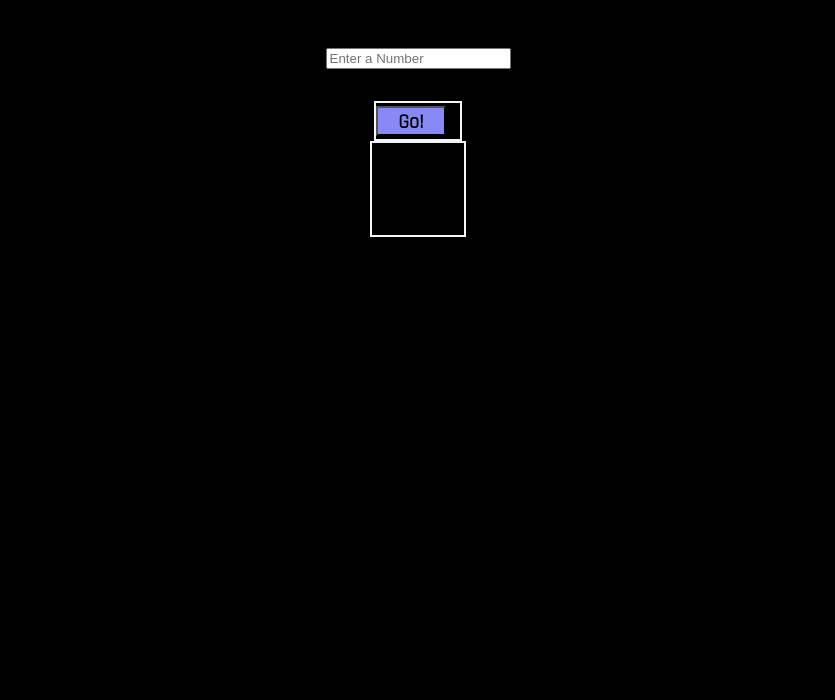
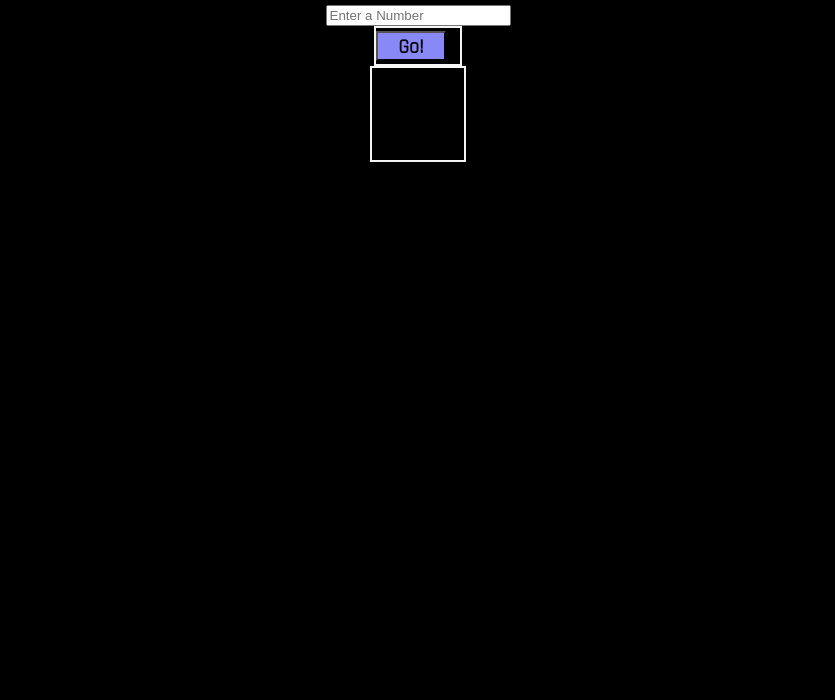
Before and after one commit to cvs181801/square-root, a plain HTML site: page index.html in a window 1280 px wide. Shown: the part 100-800 px from the top of the page, without its empty margins (222-1057 px from the left). Drawn offline with Linux system fonts and the light colour scheme.

Commit message:
remove all the margin bottoms

```diff
--- a/stylesheet.css
+++ b/stylesheet.css
@@ -24,7 +24,6 @@ body {
 
 h1 {
     font-size: 2rem;
-    margin-bottom: 2em;
     margin-top: 1.5em;
 }
 
@@ -49,9 +48,7 @@ h1 {
     justify-content: center;
 }
 
-form {
-    margin-bottom: 2em;
-}
+
 
 #resultDiv {
     width: 6em;
```
